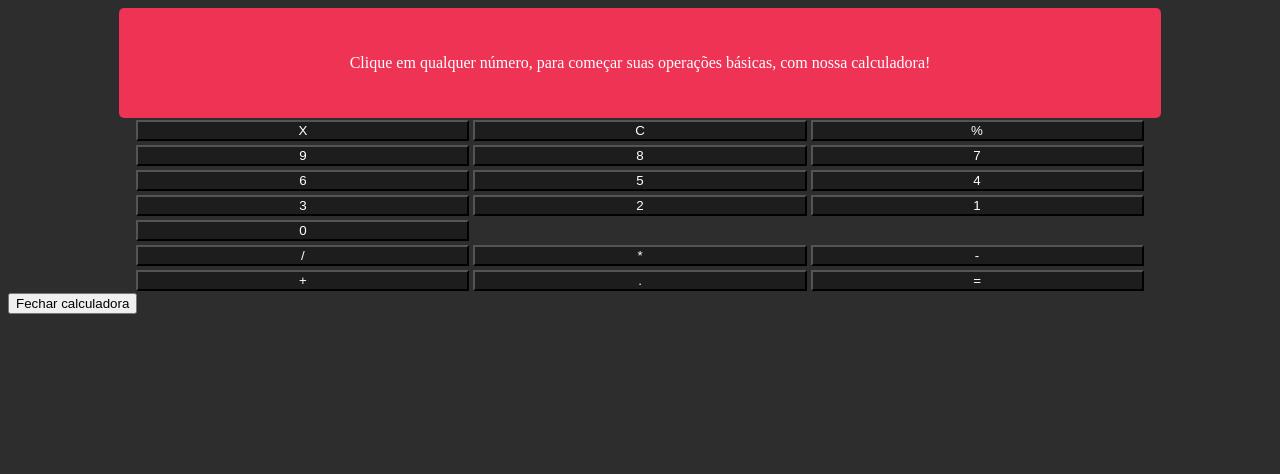
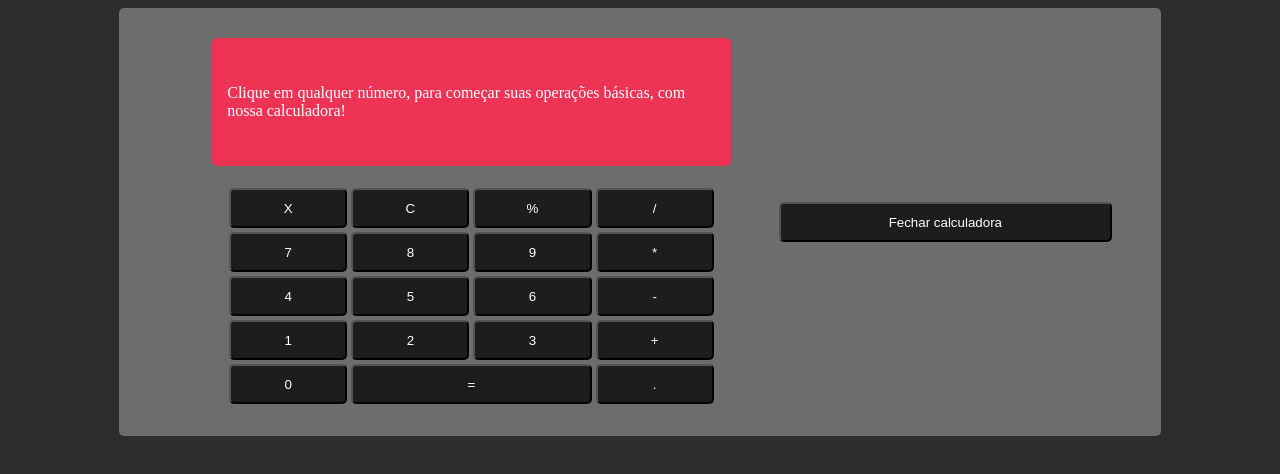
Before and after one commit to samuelrms/calculator, a React (Create React App) app: page / in a window 1280 px wide. Both pictures are taken after a click on the button "Abir a calculadora". Shown: the top 474 px of the page. Built offline with nearby package versions, Linux system fonts and the light colour scheme.

Commit message:
Iniciação da organização do layout e da esquematização de cores da calculadora

```diff
--- a/src/components/Button/Button.jsx
+++ b/src/components/Button/Button.jsx
@@ -1,9 +1,17 @@
 import React from "react";
 import { ButtonDefault } from "./styled";
 
-const Button = ({ children, onClick, value, key, title }) => {
+const Button = ({
+  children,
+  onClick,
+  value,
+  key,
+  title,
+  buttonDefaultWidth,
+}) => {
   return (
     <ButtonDefault
+      buttonDefaultWidth={buttonDefaultWidth}
       title={title}
       value={value}
       key={key}
--- a/src/components/Button/styled.js
+++ b/src/components/Button/styled.js
@@ -5,7 +5,12 @@ export const ButtonDefault = styled.button`
   color: #fff;
   cursor: pointer;
   margin: 2px;
+  height: 40px;
   width: ${({ buttonDefaultWidth }) => buttonDefaultWidth};
+  border-radius: 5px;
+  :last-child {
+    width: ${({ title }) => title === "=" && "calc(100% / 1.5 - 4px)"};
+  }
 `;
 
 ButtonDefault.defaultProps = {
--- a/src/components/Buttons/Buttons.jsx
+++ b/src/components/Buttons/Buttons.jsx
@@ -1,12 +1,19 @@
 import React from "react";
 import Button from "../Button/Button";
 import { Numebers, OperatorsRight, OperatorsTop } from "../Mooks/Value";
-import { Container, ContentNumbers, ContentRight, ContentTop } from "./styled";
+import {
+  Container,
+  ContentNumbers,
+  ContentRight,
+  ContentTop,
+  ContentWraper,
+} from "./styled";
 
 const Buttons = (props) => {
   const getValueClick = (e) => props.calc(e.target.value);
   return (
     <Container>
+      <ContentWraper>
         <ContentTop>
           {OperatorsTop.map((operator) => (
             <Button value={operator} key={operator} onClick={getValueClick}>
@@ -16,14 +23,21 @@ const Buttons = (props) => {
         </ContentTop>
         <ContentNumbers>
           {Numebers.map((number) => (
-          <Button value={number} key={number} onClick={getValueClick}>
+            <Button
+              title={number}
+              value={number}
+              key={number}
+              onClick={getValueClick}
+            >
               {number}
             </Button>
           ))}
         </ContentNumbers>
+      </ContentWraper>
       <ContentRight>
         {OperatorsRight.map((operator) => (
           <Button
+            buttonDefaultWidth="calc(100% - 4px)"
             title={operator}
             value={operator}
             key={operator}
--- a/src/components/Buttons/styled.js
+++ b/src/components/Buttons/styled.js
@@ -3,12 +3,24 @@ import styled from "styled-components";
 export const Container = styled.div`
   max-width: 80%;
   display: flex;
-  margin: 0 auto;
-  flex-direction: column;
+  margin: 20px auto 0;
+  flex-direction: row;
 `;
 
-export const ContentTop = styled.div``;
+export const ContentTop = styled.div`
+  width: 100%;
+`;
 export const ContentNumbers = styled.div`
   flex-wrap: wrap;
+  width: 100%;
 `;
-export const ContentRight = styled.div``;
+export const ContentRight = styled.div`
+  width: 25%;
+  display: flex;
+  flex-direction: column;
+  align-items: flex-end;
+`;
+
+export const ContentWraper = styled.div`
+  width: 75%;
+`;
--- a/src/components/Calculator/Calculator.jsx
+++ b/src/components/Calculator/Calculator.jsx
@@ -2,7 +2,8 @@ import React, { useState } from "react";
 import DisplayCalculator from "../DisplayCalculator/DisplayCalculator";
 import Buttons from "../Buttons";
 import { CloseCalculator, OpenCalculator, TextInitCalc } from "../Mooks/Value";
-import { MensagemCalc } from "./styled";
+import { ContainerCalculator, MensagemCalc } from "./styled";
+import Button from "../Button/Button";
 
 const Calculator = () => {
   const [numberFirst, setNumberFirst] = useState("");
@@ -155,13 +156,12 @@ const Calculator = () => {
 
   const numero2 = calc.secondNumber;
   const numero1 = calc.firstNumber;
+  const assembleCalculator = () => setRenderCalculator(!renderCalculator);
 
   return (
-    <div>
+    <ContainerCalculator>
       {!renderCalculator && (
-        <button onClick={() => setRenderCalculator(!renderCalculator)}>
-          {OpenCalculator}
-        </button>
+        <Button onClick={assembleCalculator}>{OpenCalculator}</Button>
       )}
       {renderCalculator && (
         <div>
@@ -182,11 +182,9 @@ const Calculator = () => {
         </div>
       )}
       {renderCalculator && (
-        <button onClick={() => setRenderCalculator(!renderCalculator)}>
-          {CloseCalculator}
-        </button>
+        <Button onClick={assembleCalculator}>{CloseCalculator}</Button>
       )}
-    </div>
+    </ContainerCalculator>
   );
 };
 
--- a/src/components/Calculator/styled.js
+++ b/src/components/Calculator/styled.js
@@ -2,3 +2,7 @@ import styled from "styled-components";
 import { Container } from "../DisplayCalculator/styled";
 
 export const MensagemCalc = styled(Container)``;
+
+export const ContainerCalculator = styled(Container)`
+  background-color: #6d6d6d;
+`;
--- a/src/components/DisplayCalculator/DisplayCalculator.jsx
+++ b/src/components/DisplayCalculator/DisplayCalculator.jsx
@@ -1,13 +1,23 @@
 import React from "react";
-import { Container } from "./styled";
+import {
+  Container,
+  RenderNumbers,
+  RenderOperator,
+  RenderResult,
+} from "./styled";
 
 const DisplayCalculator = (props) => {
   return (
     <Container>
-      <p>{props.firstNumber}</p>
-      <p>{props.operator}</p>
-      <p>{props.secondNumber}</p>
-      <p>{props.result}</p>
+      <RenderNumbers>{props.firstNumber}</RenderNumbers>
+      <RenderOperator>{props.operator}</RenderOperator>
+      <RenderNumbers>{props.secondNumber}</RenderNumbers>
+      {typeof props.result === typeof 0 && (
+        <>
+          <RenderResult>=</RenderResult>
+          <RenderResult>{props.result}</RenderResult>
+        </>
+      )}
     </Container>
   );
 };
--- a/src/components/DisplayCalculator/styled.js
+++ b/src/components/DisplayCalculator/styled.js
@@ -8,6 +8,17 @@ export const Container = styled.div`
   margin: 0 auto;
   display: flex;
   justify-content: center;
+  align-items: center;
 `;
 
-// export const
+export const RenderNumbers = styled.h2`
+  font-size: 2rem;
+`;
+
+export const RenderResult = styled(RenderNumbers)`
+  margin-left: 3rem;
+`;
+
+export const RenderOperator = styled(RenderNumbers)`
+  margin: 0 0.5rem;
+`;
--- a/src/components/Mooks/Value.jsx
+++ b/src/components/Mooks/Value.jsx
@@ -1,5 +1,5 @@
-export const Numebers = [9, 8, 7, 6, 5, 4, 3, 2, 1, 0];
-export const OperatorsRight = ["/", "*", "-", "+", ".", "="];
+export const Numebers = [7, 8, 9, 4, 5, 6, 1, 2, 3, 0, "="];
+export const OperatorsRight = ["/", "*", "-", "+", "."];
 export const OperatorsTop = ["X", "C", "%"];
 export const TextInitCalc = [
   "Clique em qualquer número, para começar suas operações básicas, com nossa calculadora!",
```
Lines whose indentation alone changed are shown as unchanged.
